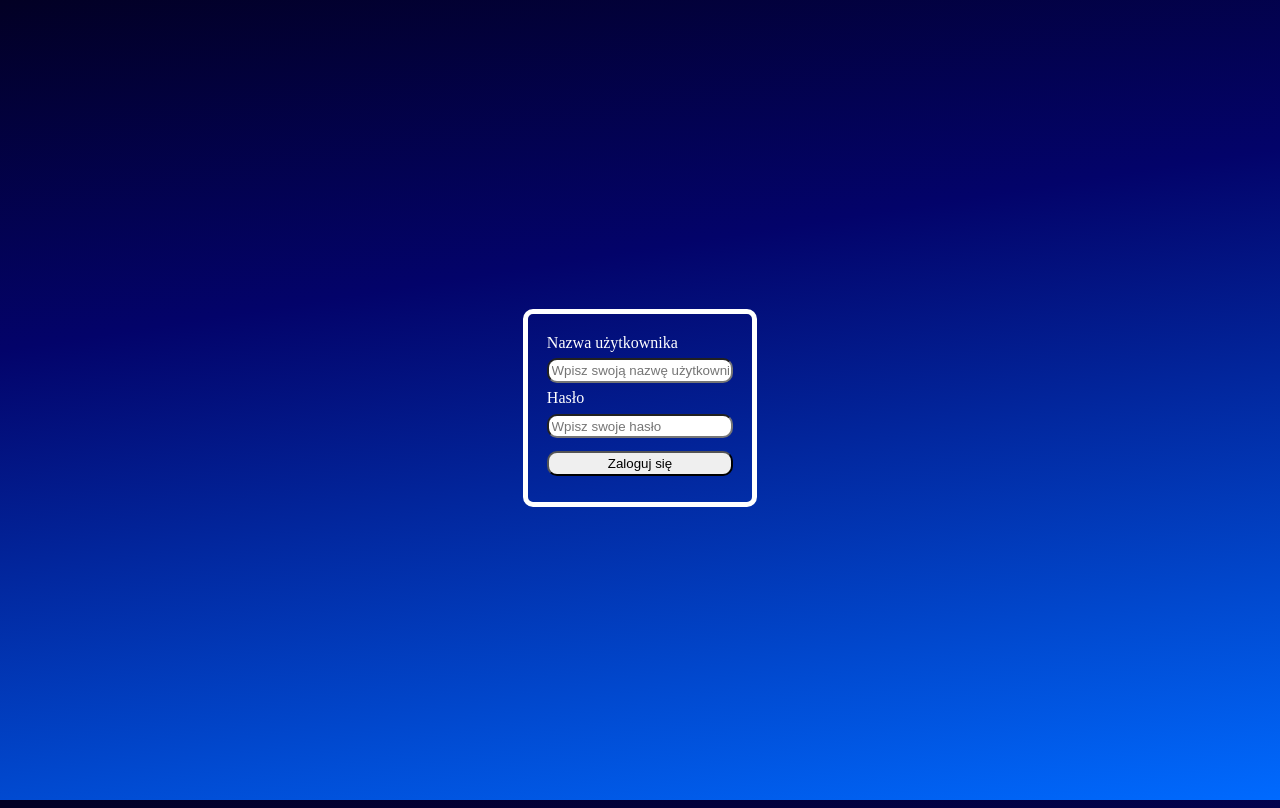
After one commit to sewe2000/blog, a PHP site: page /login.html in a window 1280 px wide. The commit adds this page. Run offline with PHP 8.4, Linux system fonts and the light colour scheme.

Commit message:
Add login and account system

```diff
--- a/index-en.html
+++ b/index-en.html
@@ -12,7 +12,7 @@
 	</div>
 	<button id="eng_button">Polish version <i class="fas fa-flag-usa"></i></button>
         <h2>About me:</h2>
-        <p> Hi. I'm Seweryn. I like programming and computer science. Also I'm a huge fan of UNIX-like operating systems such as GNU/Linux and BSD. I
+        <p> Hi. I'm Seweryn. I like programming and computer science. Also I'm a huge fan of UNIX-like operating systems such as GNU/Linux and BSD. I <!--  -->
 	My other hobbies are speedcubing (solving rubiks' cubes ASAP), chess, books, video games and of course Football (I mean the European one).
         </p>
 </body>
--- /dev/null
+++ b/login.html
@@ -0,0 +1,18 @@
+<!DOCTYPE html>
+<html>
+  <head>
+    <meta charset="utf-8">
+    <title>Zaloguj się do serwisu sewe-hub</title>
+    <link href="stylesheets/login.css" rel="stylesheet">
+    <script type="module" src="scripts/login-validation.js" defer></script>
+  </head>
+  <body>
+    <form action="backend/login.php" method="post">
+      <label for="username">Nazwa użytkownika</label>
+      <input id="username" name="username" type="text" placeholder="Wpisz swoją nazwę użytkownika">
+      <label for="pass">Hasło</label>
+      <input id="pass" name="pass" type="password" placeholder="Wpisz swoje hasło">
+      <input type="submit" value="Zaloguj się">
+    </form>
+  </body>
+</html>
--- /dev/null
+++ b/scripts/common-form-validation-functions.js
@@ -0,0 +1,66 @@
+import insertAfter from './insert-after.js';
+
+export function checkIfEmpty(form) {
+  const inputs = document.querySelectorAll('input:not(input:disabled)');
+  let isEmpty = false;
+  inputs.forEach(i => {
+      if(i.value === '') {
+	  changeToInvalidStyle(i, "To pole nie może być puste!");
+	  isEmpty = true;
+      }
+      else {
+	  clearError(i,form);
+      }
+  });
+  return isEmpty;
+}
+
+export function clearError(inputNode, form) {
+    inputNode.style = '';
+    if(inputNode.nextSibling && inputNode.nextSibling.tagName === 'P')
+	form.removeChild(inputNode.nextSibling);
+}
+
+export function changeToInvalidStyle(inputElement, msg) {
+    inputElement.style.border = '3px solid red';
+    inputElement.style.color = 'red';
+    inputElement.style.backgroundColor = 'yellow';
+
+    let messageParagraph;
+    if(inputElement.nextSibling.tagName === 'P') {
+	messageParagraph = inputElement.nextSibling;
+        messageParagraph.innerText = msg;
+	return;
+    }
+    messageParagraph = document.createElement('p');
+    messageParagraph.innerText = msg;
+    messageParagraph.style.color = 'red';
+    messageParagraph.style.fontWeight = 'bold';
+    messageParagraph.style.marginBlock = 0;
+    insertAfter(messageParagraph, inputElement);
+}
+export function validateFormWithDataBase(form, validatorFilename, isLoginForm) {
+    const data = new FormData(form);
+    fetch(`backend/${validatorFilename}.php`, {
+	    method: 'POST',
+	    body: data
+	}).then(response => {
+	    let inputField;
+	    response.text().then(text => {
+		if(text.includes('username')) {
+		    inputField = document.querySelector('input[name="username"]');
+		    changeToInvalidStyle(inputField, isLoginForm? "Nieprawidłowa nazwa użytkownika" : "Ta nazwa użytkownika jest już zajęta!");
+		}
+		else if(text.includes('email')) {
+		    inputField = document.querySelector('input[name="email"]');
+		    changeToInvalidStyle(inputField, "Ten email jest już zarejestrowany!");
+		}
+		else if(text === 'Invalid password') {
+		    inputField = document.querySelector('input[name="pass"]');
+		    changeToInvalidStyle(inputField, "Nieprawidłowe hasło");
+		}
+		else form.submit();
+	    });
+
+	})
+}
--- /dev/null
+++ b/scripts/login-validation.js
@@ -0,0 +1,9 @@
+import {clearError, checkIfEmpty, changeToInvalidStyle, validateFormWithDataBase} from './common-form-validation-functions.js';
+
+const form = document.querySelector('form');
+form.addEventListener('submit', event => {
+    event.preventDefault();
+    if(!checkIfEmpty(form)) {
+	validateFormWithDataBase(form, 'login', true);
+    }
+});
--- a/src/chess.php
+++ b/src/chess.php
@@ -1,4 +1,3 @@
-
 <!doctype html>
 <html>
 <head>
--- /dev/null
+++ b/stylesheets/login.css
@@ -0,0 +1,42 @@
+/* Stylesheet for styling login.html */
+
+:root {
+
+	--alpha-black: #000c;
+	--color1: #020024;
+	--color2: #03036a;
+	--color3: #006aff;
+	--border-color: #04036a33;
+}
+
+html {
+    height: 100%;
+    overflow: hidden;
+    background: linear-gradient(171deg, rgba(2,0,36,1) 0%, rgba(3,3,106,1) 35%, rgba(0,106,255,1) 100%);
+}
+
+body {
+    display: flex;
+    justify-content: center;
+    align-items: center;
+    height: 100%;
+}
+
+form {
+   display: flex;
+   flex-direction: column;
+   border: 5px solid white;
+   border-radius: 10px;
+   padding: 1.2em;
+}
+
+form input {
+    margin-block: .5em;
+    border-radius: 10px;
+    padding: .2em;
+}
+
+form label {
+    color: white;
+    font-family: 'Roboto Slab', serif;
+}
```
Also changed, not shown: index.php (+19 -0 lines), scripts/validate-signin-form.js (added, +19 -0 lines), signin.html (added, +21 -0 lines), stylesheets/style.css (+32 -1 lines), 1 other file.
